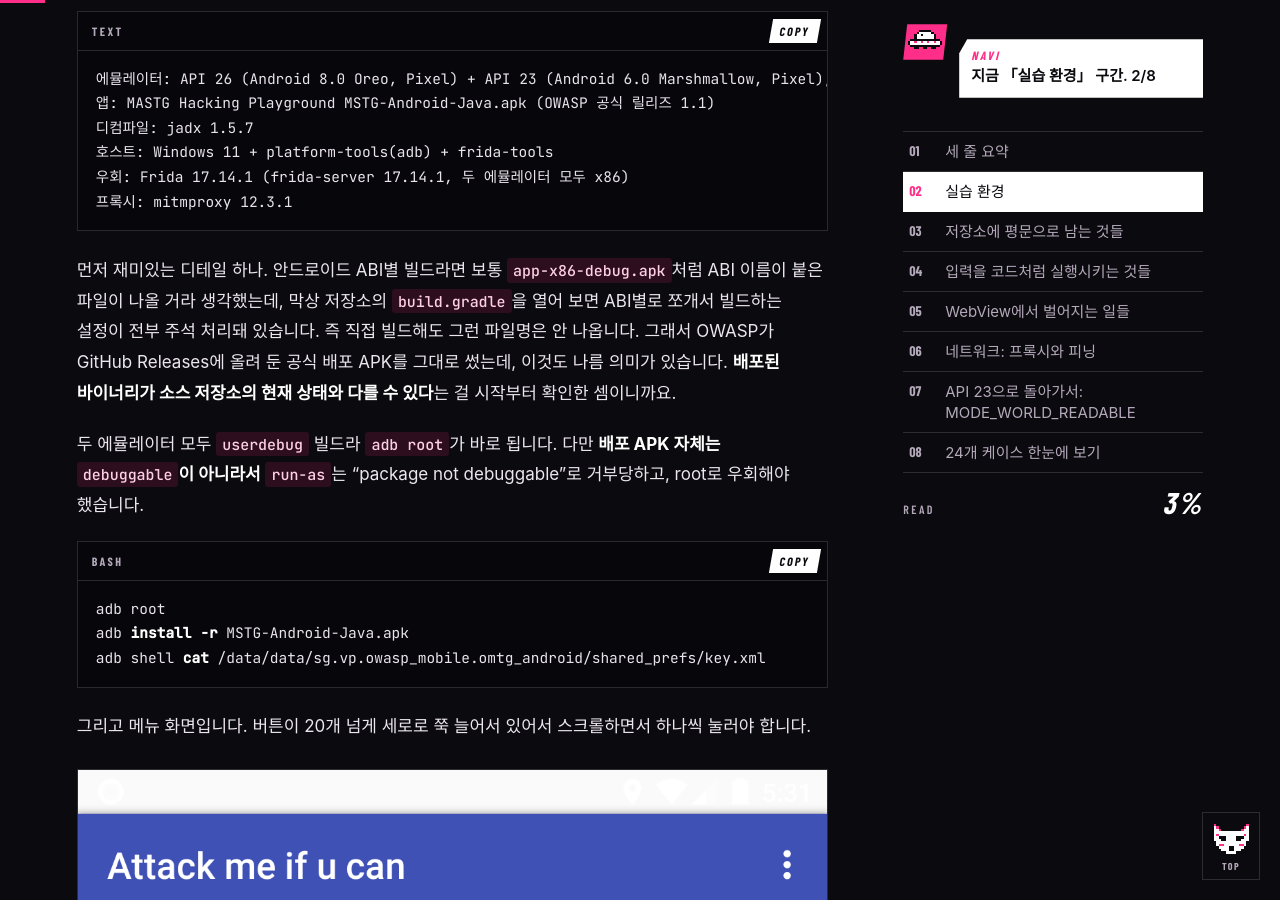
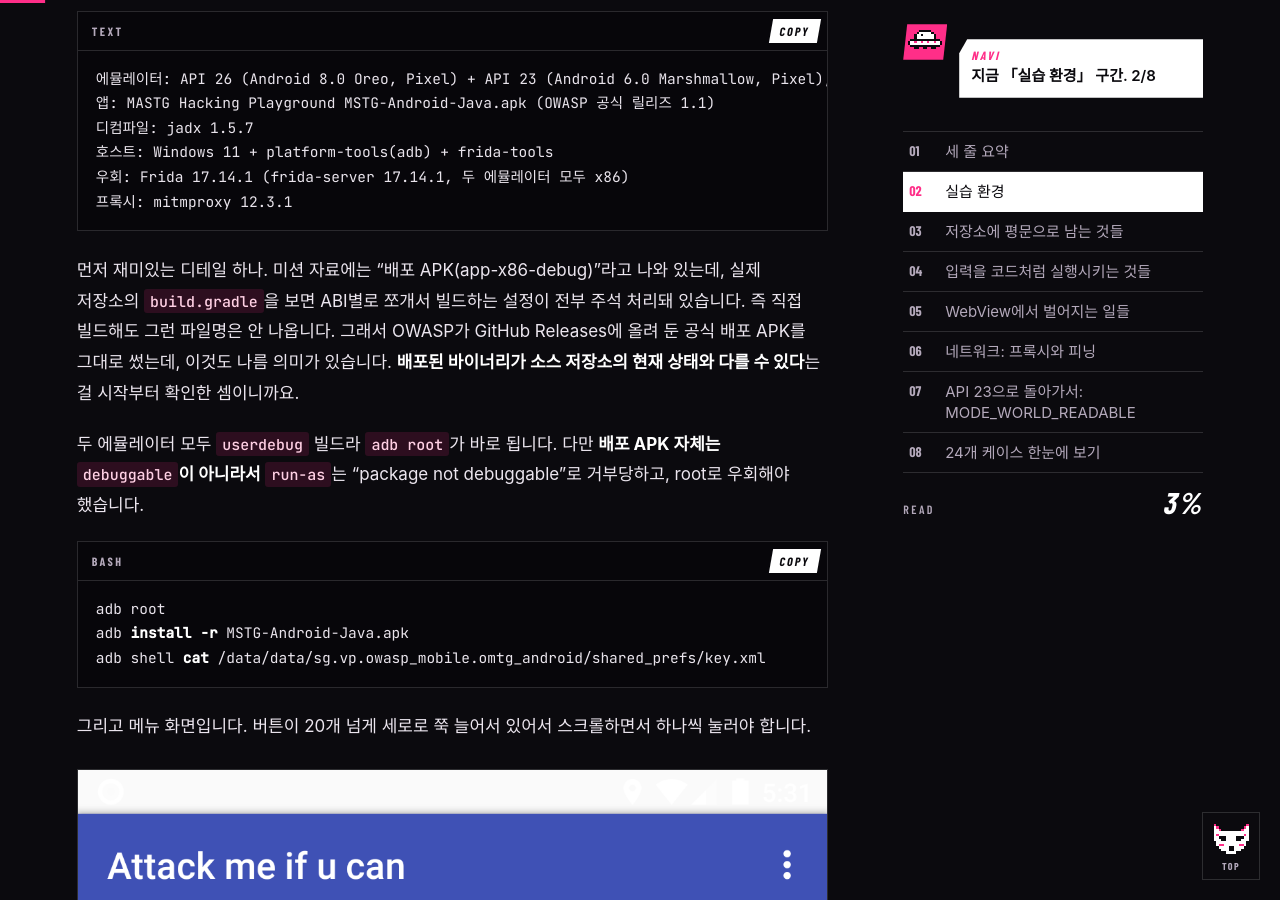
Before and after one commit to Grace0409/grace0409.github.io, a Jekyll site: the page built from _posts/2026-11-23-mastg-hacking-playground.md, in a window 1280 px wide and 900 px high, scrolled down 1127 px. Built offline with Jekyll 4.4.1, drawn with Linux system fonts in a browser that asks for light colours; some web fonts are replaced.

Commit message:
revert: 미션 자료 표현 되돌림

````diff
--- a/_posts/2026-11-23-mastg-hacking-playground.md
+++ b/_posts/2026-11-23-mastg-hacking-playground.md
@@ -25,7 +25,7 @@ tags: [android, mastg, frida, mobile-security, owasp]
 프록시: mitmproxy 12.3.1
 ```
 
-먼저 재미있는 디테일 하나. 안드로이드 ABI별 빌드라면 보통 `app-x86-debug.apk`처럼 ABI 이름이 붙은 파일이 나올 거라 생각했는데, 막상 저장소의 `build.gradle`을 열어 보면 ABI별로 쪼개서 빌드하는 설정이 전부 주석 처리돼 있습니다. 즉 직접 빌드해도 그런 파일명은 안 나옵니다. 그래서 OWASP가 GitHub Releases에 올려 둔 공식 배포 APK를 그대로 썼는데, 이것도 나름 의미가 있습니다. **배포된 바이너리가 소스 저장소의 현재 상태와 다를 수 있다**는 걸 시작부터 확인한 셈이니까요.
+먼저 재미있는 디테일 하나. 미션 자료에는 "배포 APK(app-x86-debug)"라고 나와 있는데, 실제 저장소의 `build.gradle`을 보면 ABI별로 쪼개서 빌드하는 설정이 전부 주석 처리돼 있습니다. 즉 직접 빌드해도 그런 파일명은 안 나옵니다. 그래서 OWASP가 GitHub Releases에 올려 둔 공식 배포 APK를 그대로 썼는데, 이것도 나름 의미가 있습니다. **배포된 바이너리가 소스 저장소의 현재 상태와 다를 수 있다**는 걸 시작부터 확인한 셈이니까요.
 
 두 에뮬레이터 모두 `userdebug` 빌드라 `adb root`가 바로 됩니다. 다만 **배포 APK 자체는 `debuggable`이 아니라서** `run-as`는 "package not debuggable"로 거부당하고, root로 우회해야 했습니다.
 
````
